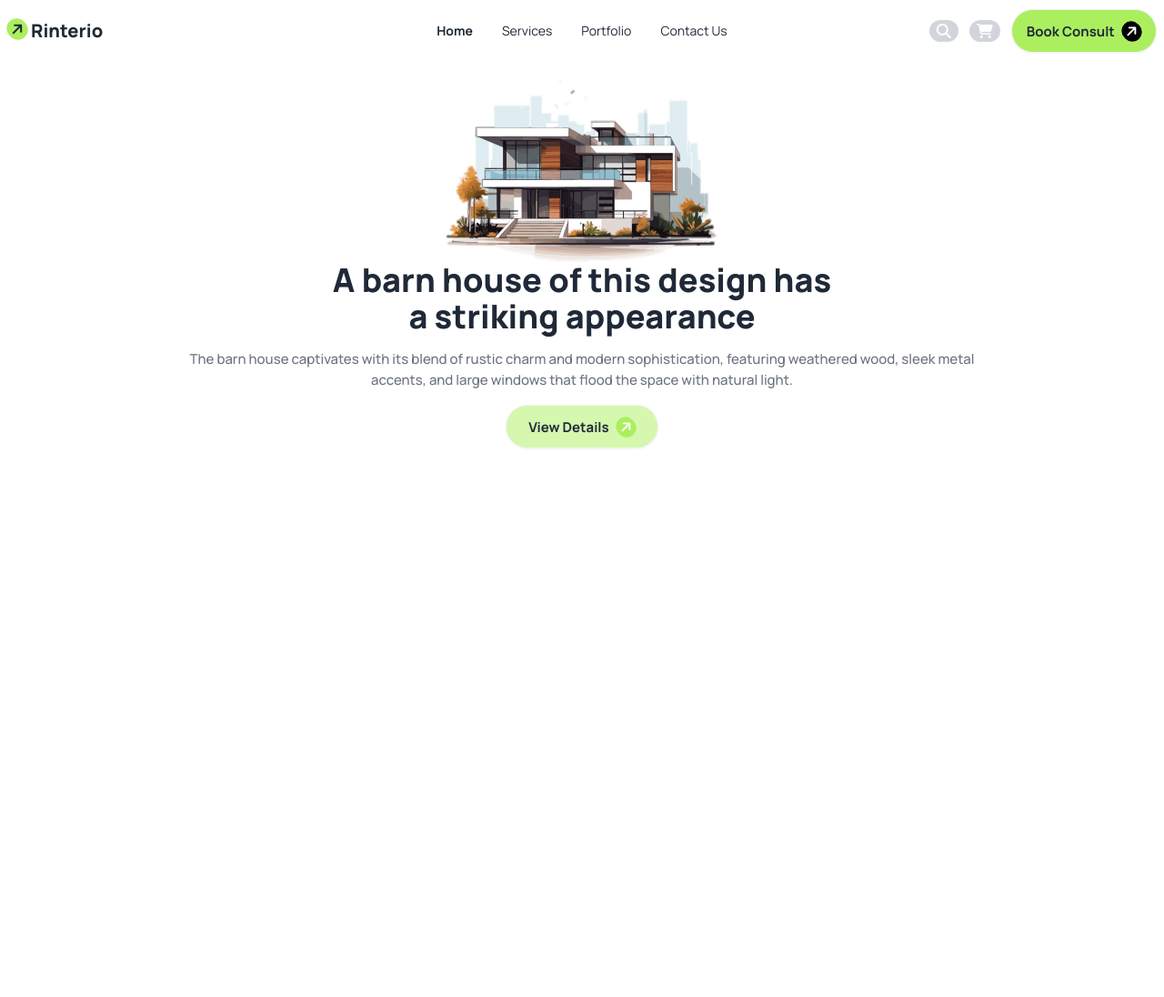
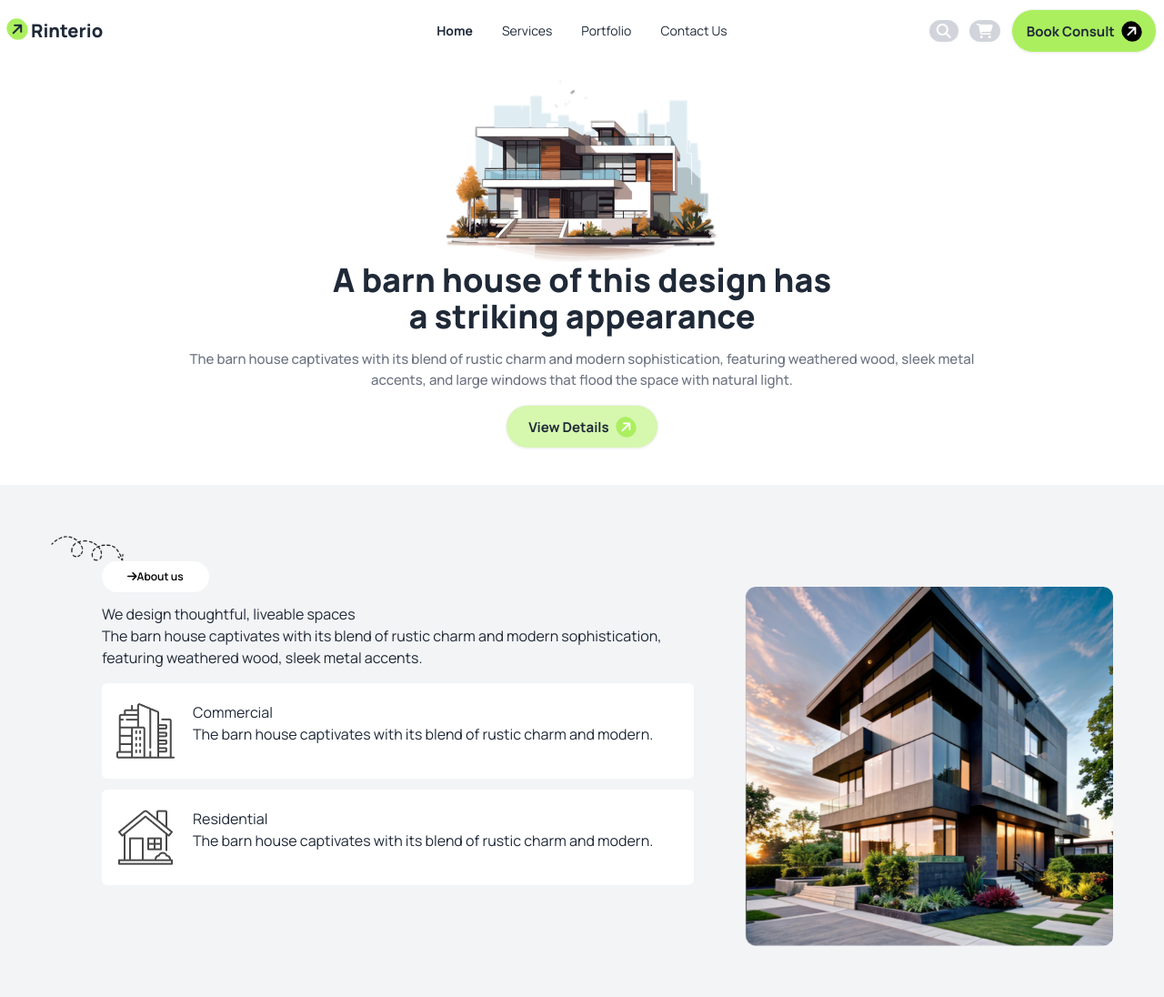
Before and after one commit to noorjahan220/Assignment_3, a plain HTML site: page index.html in a window 1280 px wide. Shown: the whole page at 91% size. Before the commit the page ends 800 px from the top, so only its background shows below. Drawn offline with nearby package versions, Linux system fonts and the light colour scheme.

Commit message:
added design section

```diff
--- a/index.html
+++ b/index.html
@@ -98,7 +98,41 @@
     </header>
 
     <main>
+        <!-- design section -->
+         <section class="flex-1 lg:flex bg-gray-100 mt-10 p-14">
 
+            <section class="flex flex-col">
+                <div><img src="assets/Vector.png" alt="" class="w-[80px] lg:block hidden"></div>
+                <div class="lg:px-14">
+                    <div class="mb-4">
+                    <div class="text-center lg:text-left">
+                        <button class=" bg-white text-black rounded-full px-7 py-2 text-[12px] mb-3 font-semibold"><i class="fa-solid fa-arrow-right "></i>About us</button>
+                    </div>
+                    <h1>We design thoughtful, liveable spaces</h1>
+                    <p>The barn house captivates with its blend of rustic charm and modern sophistication, featuring weathered wood, sleek metal accents.</p>
+                    </div>
+                    <div>
+                        <div class="flex mb-3 bg-white py-5 px-4 rounded-md gap-5 ">
+                            <div><img src="assets/commercial.png" alt=""></div>
+                            <div>
+                                <h4>Commercial</h4>
+                                <p>The barn house captivates with its blend of rustic charm and modern.</p>
+                            </div>
+                        </div>
+                        <div class="flex mb-3 bg-white  py-5 px-4 rounded-md gap-5">
+                            <div><img src="assets/residential.png" alt=""></div>
+                            <div>
+                                <h4>Residential</h4>
+                                <p>The barn house captivates with its blend of rustic charm and modern.</p>
+                            </div>
+                        </div>
+                    </div>
+                </div>
+            </section>
+            <section class="mt-1 lg:mt-14">
+                <img src="assets/Rectangle.png" alt="" class="">
+            </section>
+         </section>
     </main>
 
     <footer>
```
